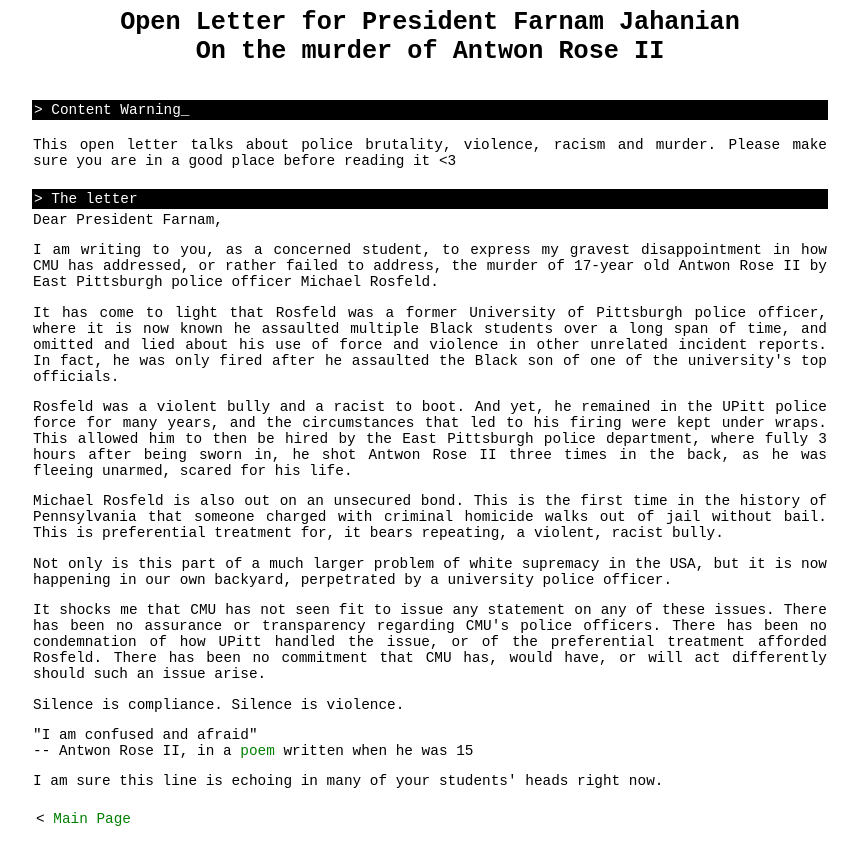
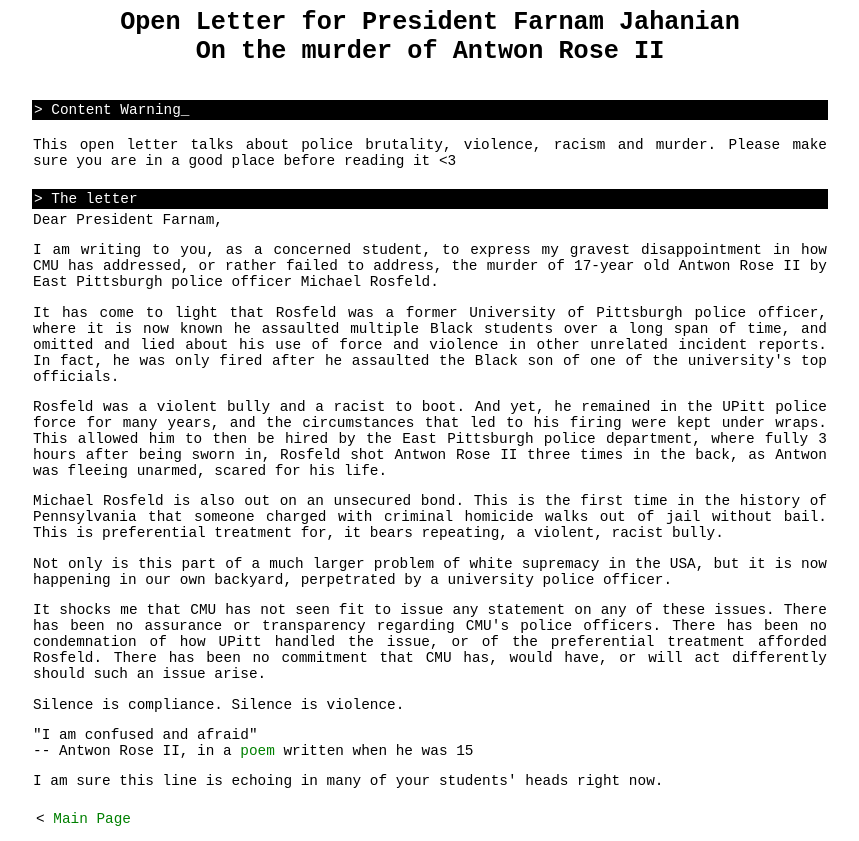
Before and after one commit to anvilfolk/scswebsite, a plain HTML site: page openletter.html in a window 1280 px wide. Shown: the whole page, without its empty margins (210-1069 px from the left). Drawn offline with Linux system fonts and the light colour scheme.

Commit message:
subject-verb thingamabob

```diff
--- a/openletter.html
+++ b/openletter.html
@@ -41,7 +41,7 @@
 
 <p>It has come to light that Rosfeld was a former University of Pittsburgh police officer, where it is now known he assaulted multiple Black students over a long span of time, and omitted and lied about his use of force and violence in other unrelated incident reports. In fact, he was only fired after he assaulted the Black son of one of the university's top officials.</p>
 
-<p>Rosfeld was a violent bully and a racist to boot. And yet, he remained in the UPitt police force for many years, and the circumstances that led to his firing were kept under wraps. This allowed him to then be hired by the East Pittsburgh police department, where fully 3 hours after being sworn in, he shot Antwon Rose II three times in the back, as he was fleeing unarmed, scared for his life.</p>
+<p>Rosfeld was a violent bully and a racist to boot. And yet, he remained in the UPitt police force for many years, and the circumstances that led to his firing were kept under wraps. This allowed him to then be hired by the East Pittsburgh police department, where fully 3 hours after being sworn in, Rosfeld shot Antwon Rose II three times in the back, as Antwon was fleeing unarmed, scared for his life.</p>
 
 <p>Michael Rosfeld is also out on an unsecured bond. This is the first time in the history of Pennsylvania that someone charged with criminal homicide walks out of jail without bail. This is preferential treatment for, it bears repeating, a violent, racist bully.</p>
 
```
